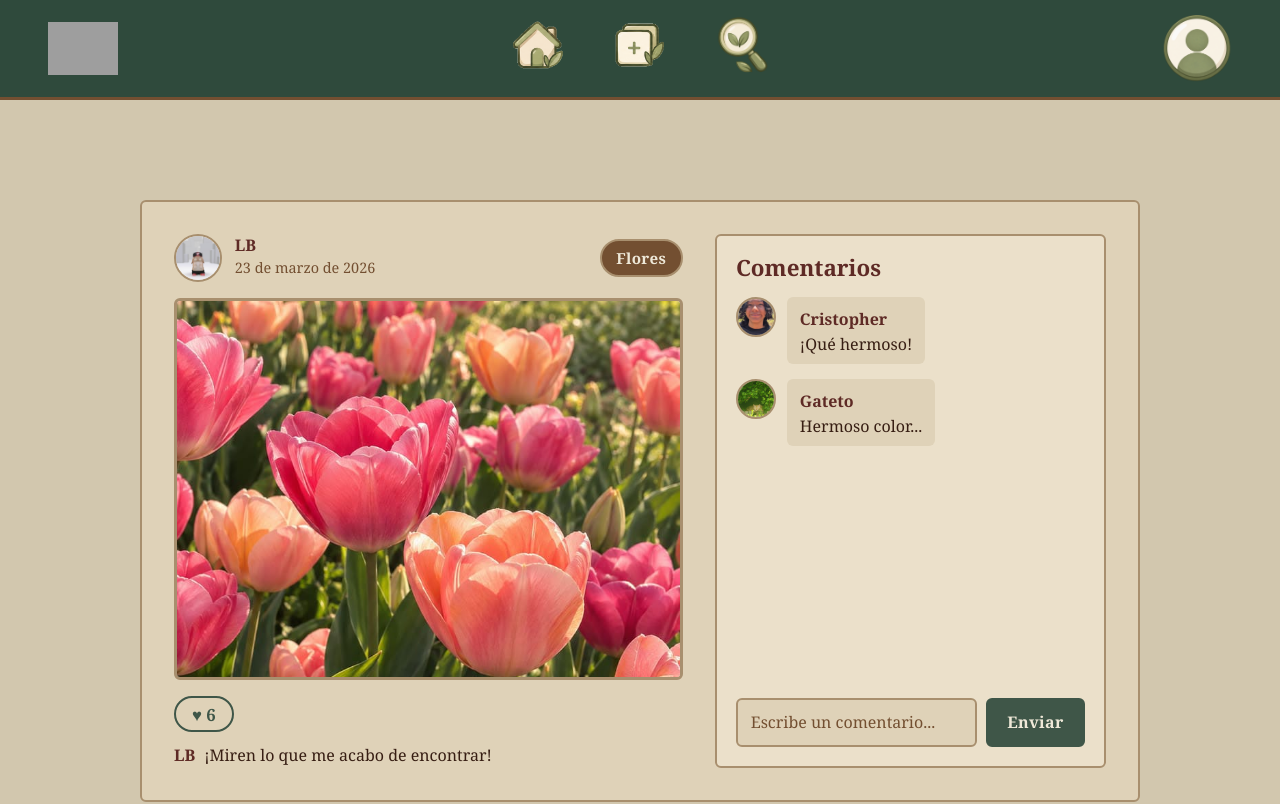
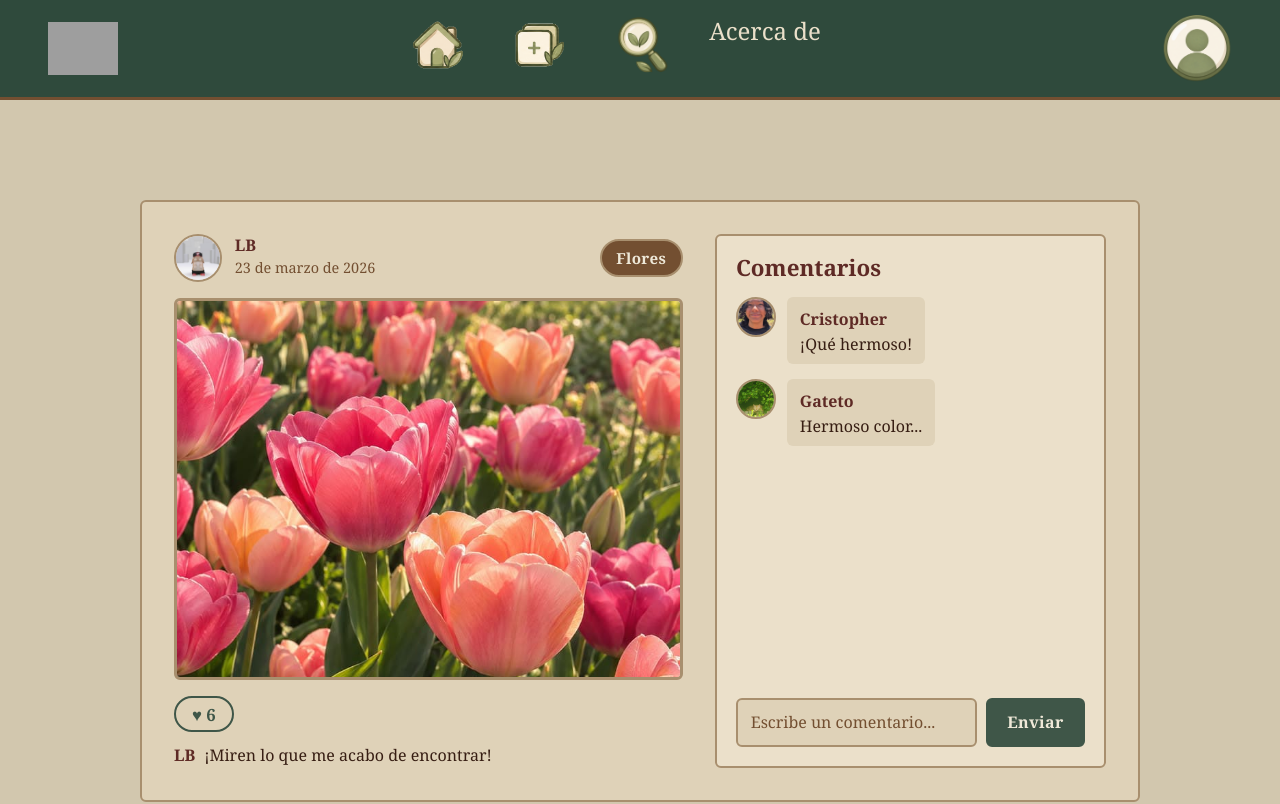
Before and after one commit to kamilaiturraldemadrigal/Valeria-s-Garden, a plain HTML site: page paginas/Publicaciones.html in a window 1280 px wide. Shown: the top 804 px of the page. Drawn offline with Linux system fonts and the light colour scheme; grey boxes are pictures that could not be loaded.

Commit message:
Añadir acerca de

```diff
--- a/paginas/Publicaciones.html
+++ b/paginas/Publicaciones.html
@@ -29,6 +29,7 @@
                         <img src="../activos/imagenes/Navbar/buscar.png" alt="Buscar" class="nav_icon">
                     </a>
                 </li>
+                <li><a href="../index.html" title="Home">Acerca de</li>
             </ul>
 
             <div class="perfil">
```
Also changed, not shown: 1 other file.
